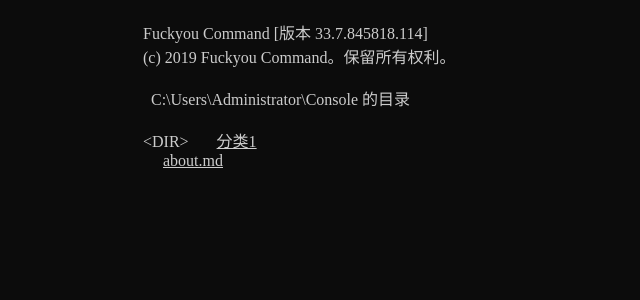
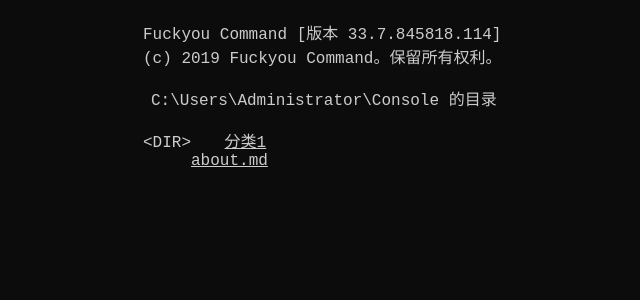
Before and after one commit to loveandrevolution/console, a Jekyll site: the page built from index.html, in a window 1280 px wide. Shown: the top 300 px of the page, without its empty margins (147-787 px from the left). Built offline with Jekyll 4.4.1, drawn with Linux system fonts in a browser that asks for light colours.

Commit message:
Update default.html

```diff
--- a/_layouts/default.html
+++ b/_layouts/default.html
@@ -4,7 +4,7 @@
     <meta name="viewport" content="width=device-width, initial-scale=1, maximum-scale=1, user-scalable=no"  />
     <title>{% if page.title != nil %}{{ page.title }} | {{ site.title }}{% else %}{{ site.title }}{% endif %}</title>
     <style>
-      body{ background: #0C0C0C; color: #CCC; max-width: 700px; margin: 20px auto; font-family: NSimSun;}
+      body{ background: #0C0C0C; color: #CCC; max-width: 700px; margin: 20px auto; font-family: NSimSun, monospace;}
       a{ color: #CCC }
       ::selection {
         background: #F3F3F3;
```
